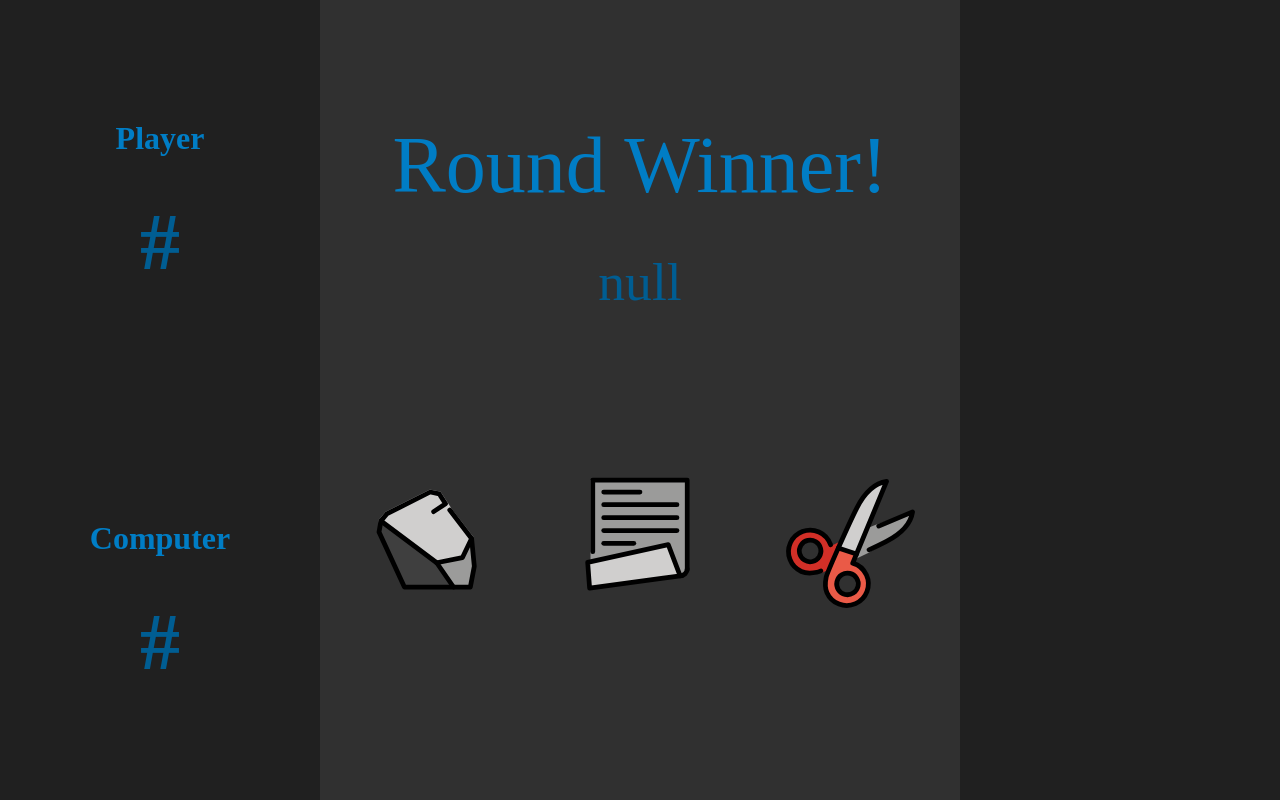
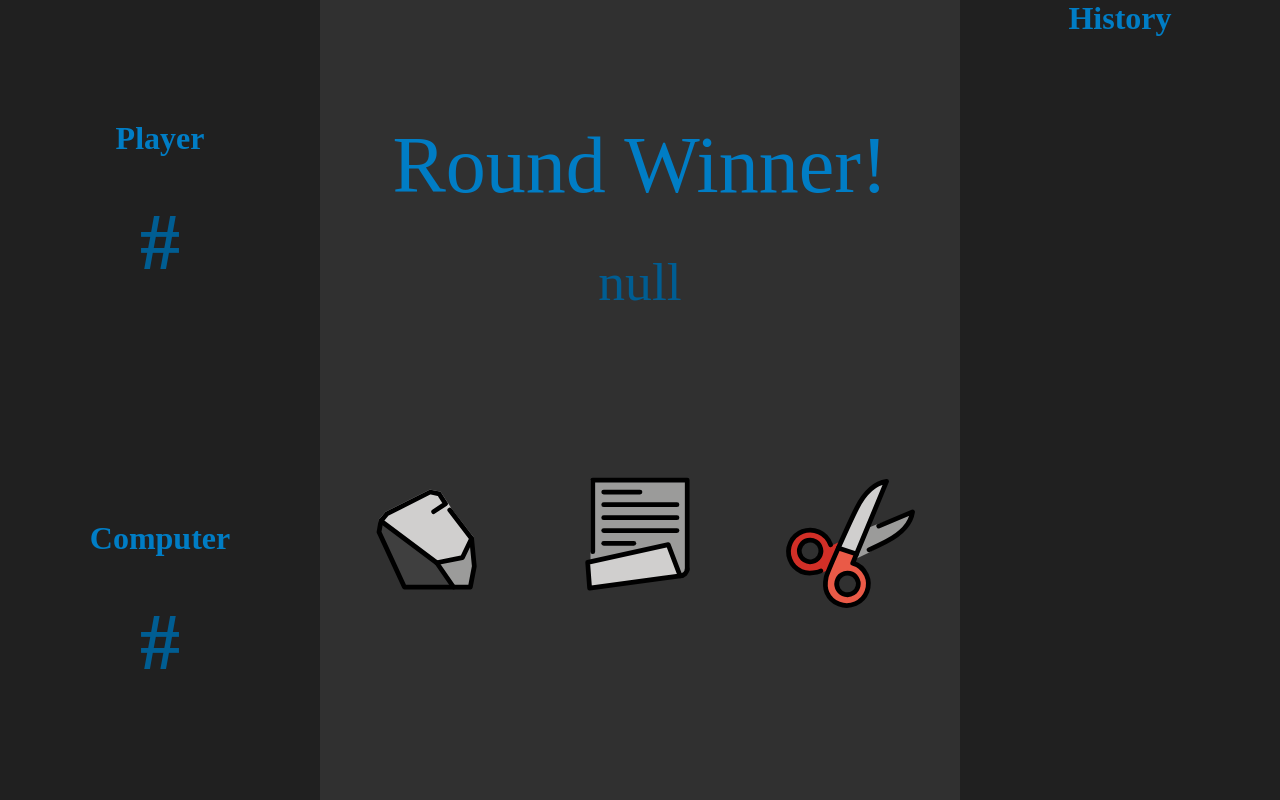
Before and after one commit to LaramieCode/rockPaperScissors, a plain HTML site: page new.html in a window 1280 px wide. Drawn offline with Linux system fonts and the light colour scheme.

Commit message:
add design to history container

```diff
--- a/new.html
+++ b/new.html
@@ -32,7 +32,9 @@
         </div>
     </div>
 
-    <div id="historyContainer"></div>
+    <div id="historyContainer">
+        <h1 id="historyTitle">History</h1>
+    </div>
 
 </body>
 </html>
--- a/newstyles.css
+++ b/newstyles.css
@@ -93,6 +93,12 @@ body {
 #historyContainer {
     background-color: rgb(32, 32, 32);
     flex: 0 0 25%;
+    display: flex;
+    flex-direction: column;
+    align-items: center;
+}
+#historyTitle {
+    color: rgb(0, 125, 197);
 }
 
 
```
